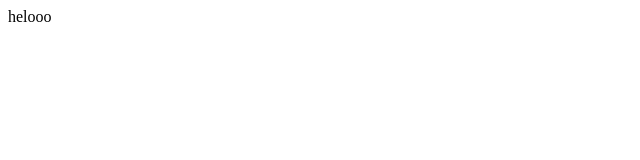
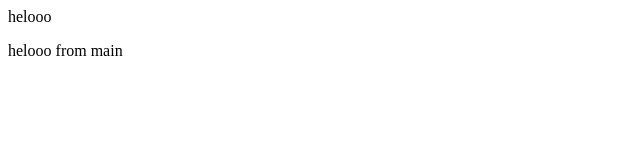
Before and after one commit to Sujithreddy18/demo-repo, a plain HTML site: page index.html in a window 1280 px wide. Shown: the full height of the page, 0-640 px from the left. Drawn offline with Linux system fonts and the light colour scheme.

Commit message:
updated index.html with a new line from main

```diff
--- a/index.html
+++ b/index.html
@@ -1 +1,2 @@
 <p>helooo</p>
+<p>helooo from main</p>
```
